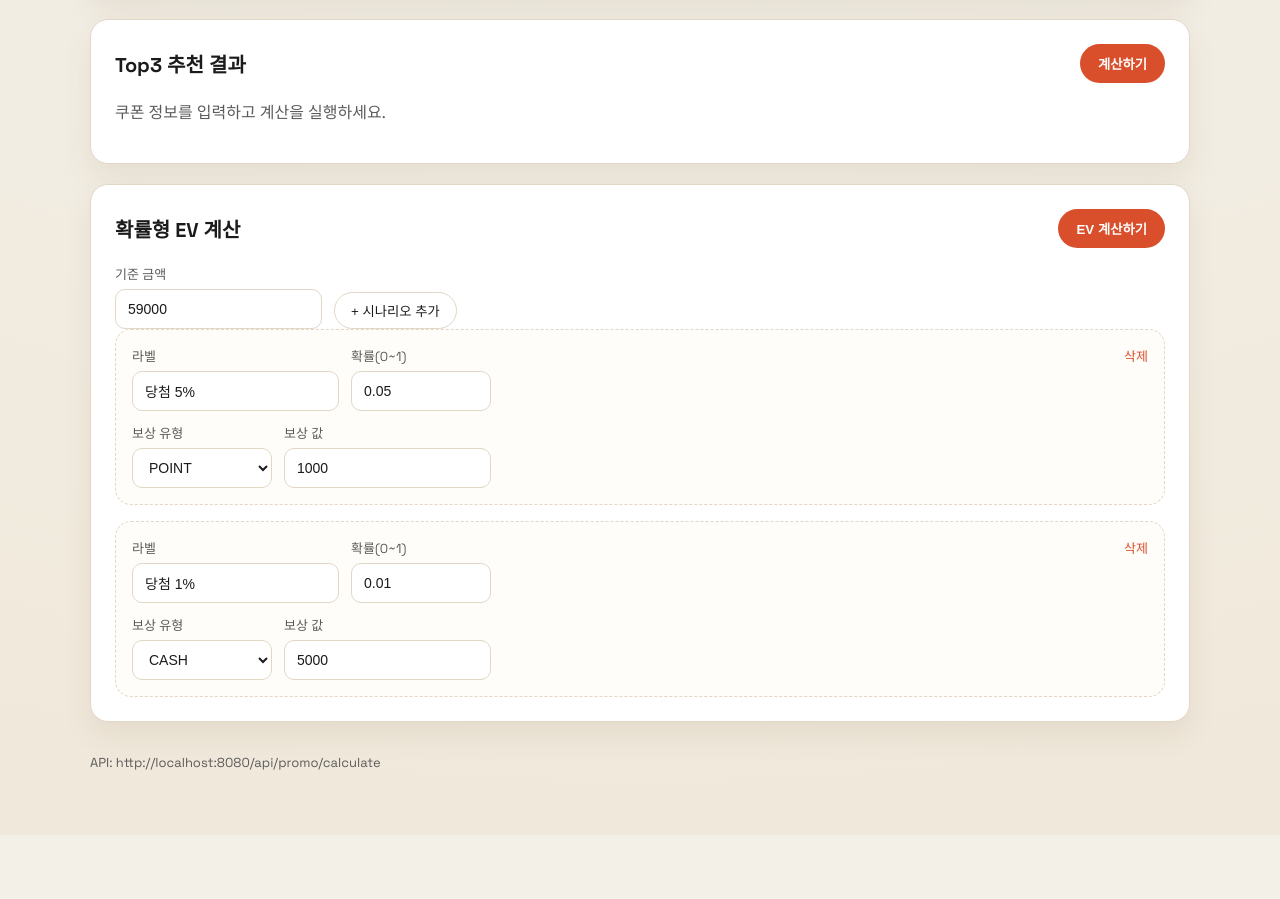
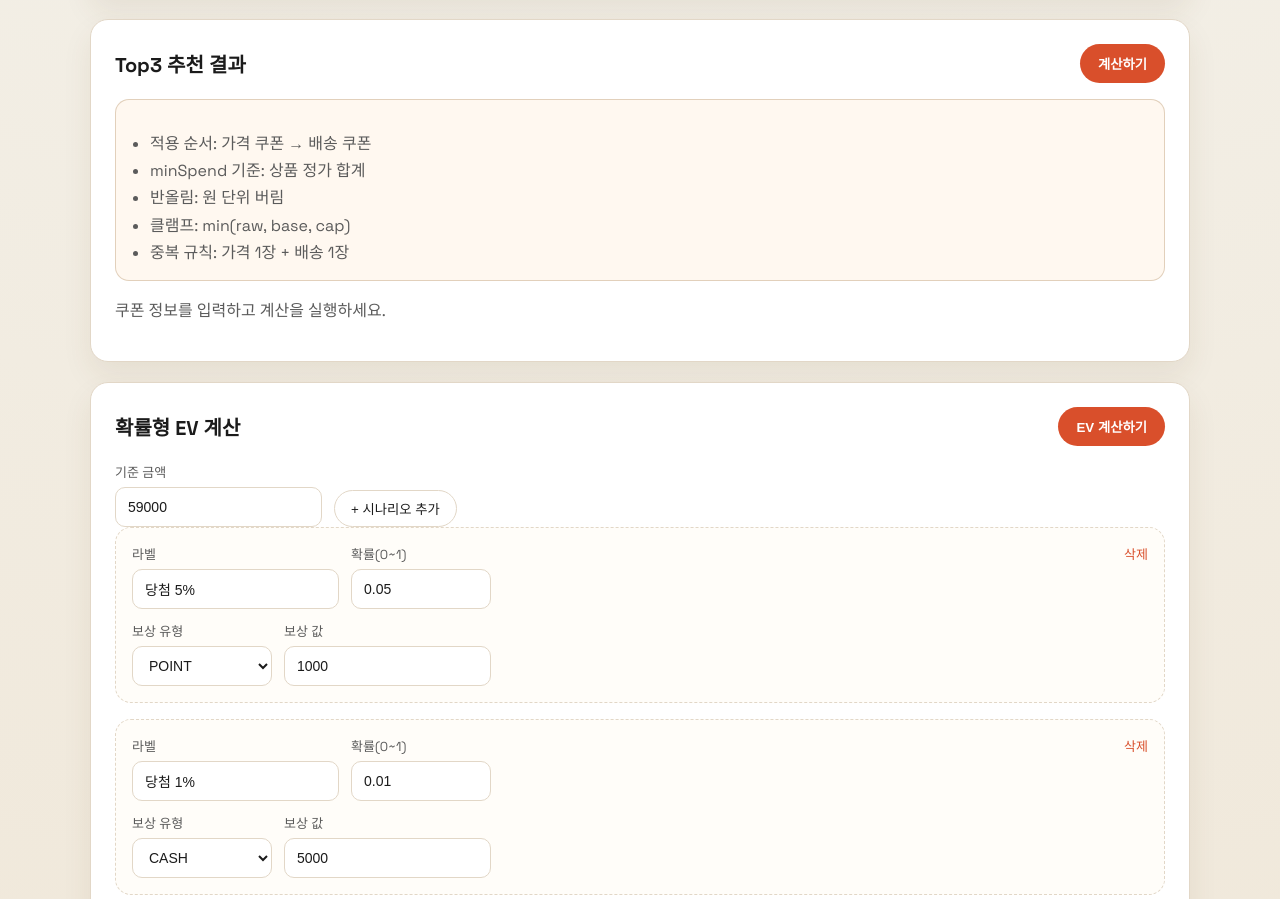
Before and after one commit to Kyoungwoong/noaats-assignment-test, a Next.js app in the folder frontend/: page / in a window 1280 px wide. Shown: the part 1829-2728 px from the top of the page. Before the commit the page ends 2664 px from the top, so only its background shows below. Built offline with nearby package versions, Linux system fonts and the light colour scheme.

Commit message:
feat(frontend): show policy block in results

```diff
--- a/frontend/src/app/page.module.css
+++ b/frontend/src/app/page.module.css
@@ -76,6 +76,14 @@
   justify-content: space-between;
   align-items: center;
   gap: 12px;
+  margin-bottom: 16px;
+}
+
+.resultPolicy {
+  background: #fff8f0;
+  border: 1px solid rgba(140, 90, 30, 0.25);
+  border-radius: 14px;
+  padding: 14px 16px;
   margin-bottom: 16px;
 }
 
--- a/frontend/src/app/page.tsx
+++ b/frontend/src/app/page.tsx
@@ -431,6 +431,15 @@ export default function Home() {
               {loading ? "계산 중..." : "계산하기"}
             </button>
           </div>
+          <div className={styles.resultPolicy}>
+            <ul className={styles.policyList}>
+              <li>적용 순서: 가격 쿠폰 → 배송 쿠폰</li>
+              <li>minSpend 기준: 상품 정가 합계</li>
+              <li>반올림: 원 단위 버림</li>
+              <li>클램프: min(raw, base, cap)</li>
+              <li>중복 규칙: 가격 1장 + 배송 1장</li>
+            </ul>
+          </div>
           {error && <div className={styles.error}>Error: {error}</div>}
           {!error && results.length === 0 && (
             <p className={styles.empty}>쿠폰 정보를 입력하고 계산을 실행하세요.</p>
```
